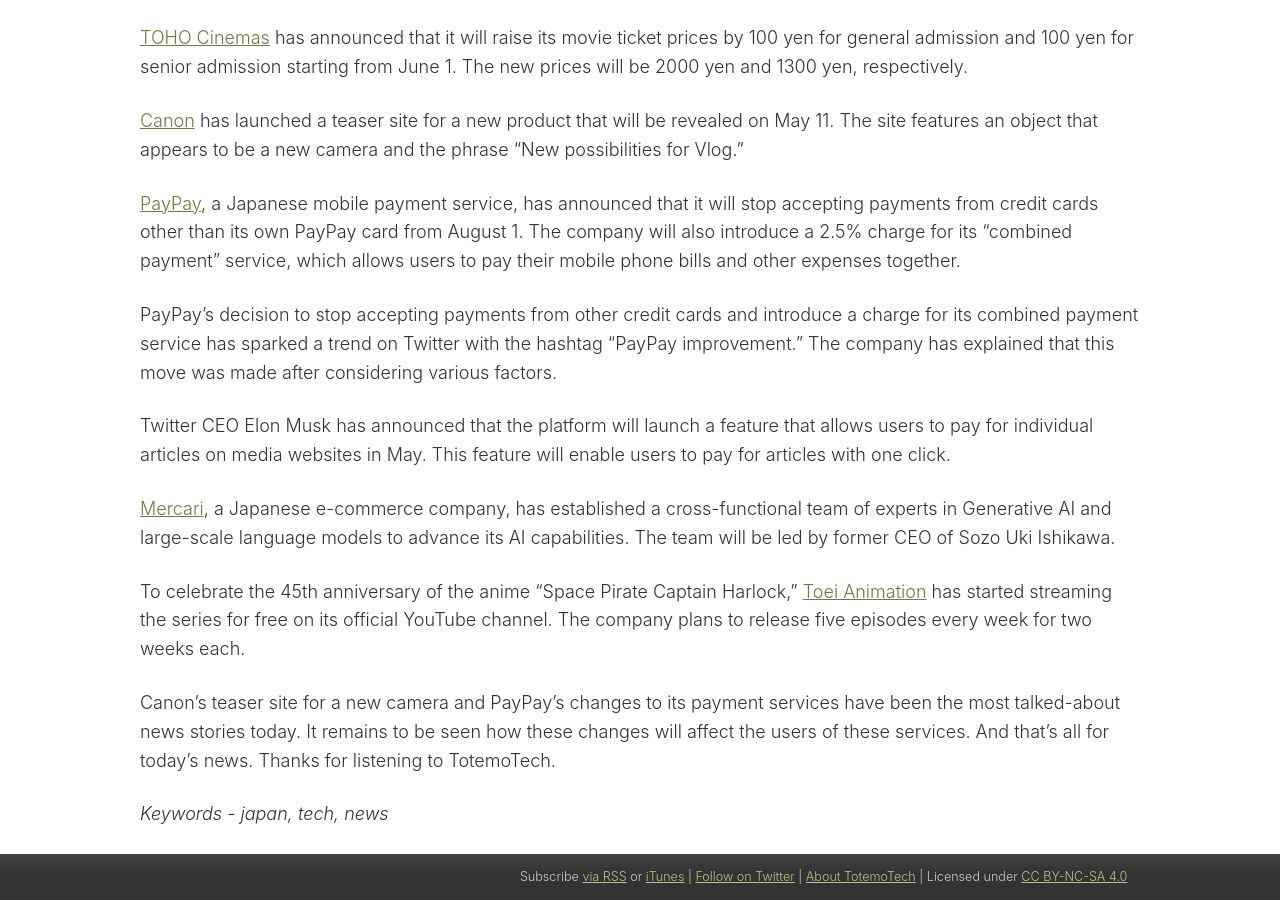
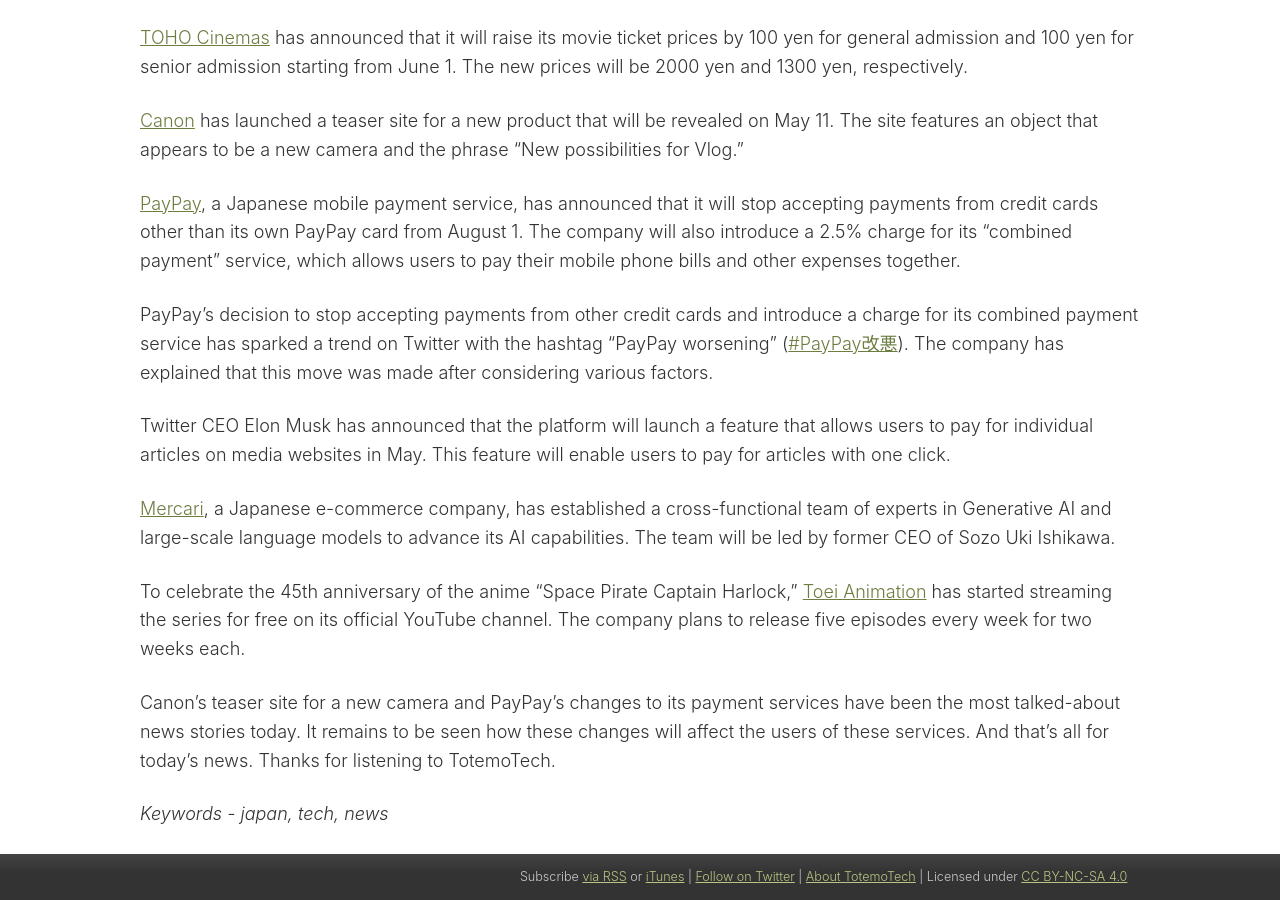
Before and after one commit to tagawa/TotemoTech, a Jekyll site: the page built from docs/_posts/2023-05-02-news.md, in a window 1280 px wide and 900 px high, scrolled down 701 px. Built offline with Jekyll 4.4.1, drawn with Linux system fonts in a browser that asks for light colours; comment, search, counter and statistics services are not loaded.

Commit message:
Added PayPay hashtag

```diff
--- a/docs/_posts/2023-05-02-news.md
+++ b/docs/_posts/2023-05-02-news.md
@@ -23,7 +23,7 @@
 
 [PayPay](/companies/paypay), a Japanese mobile payment service, has announced that it will stop accepting payments from credit cards other than its own PayPay card from August 1. The company will also introduce a 2.5% charge for its "combined payment" service, which allows users to pay their mobile phone bills and other expenses together.
 
-PayPay's decision to stop accepting payments from other credit cards and introduce a charge for its combined payment service has sparked a trend on Twitter with the hashtag "PayPay improvement." The company has explained that this move was made after considering various factors.
+PayPay's decision to stop accepting payments from other credit cards and introduce a charge for its combined payment service has sparked a trend on Twitter with the hashtag "PayPay worsening" ([#PayPay改悪](https://twitter.com/hashtag/PayPay改悪)). The company has explained that this move was made after considering various factors.
 
 Twitter CEO Elon Musk has announced that the platform will launch a feature that allows users to pay for individual articles on media websites in May. This feature will enable users to pay for articles with one click.
 
```
